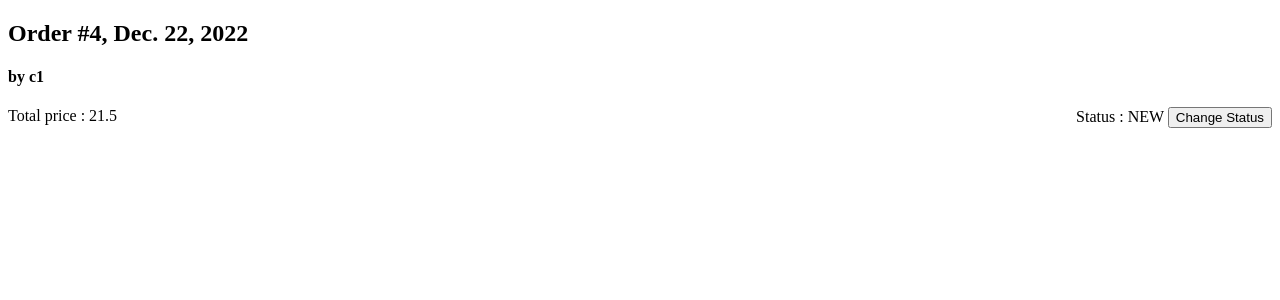
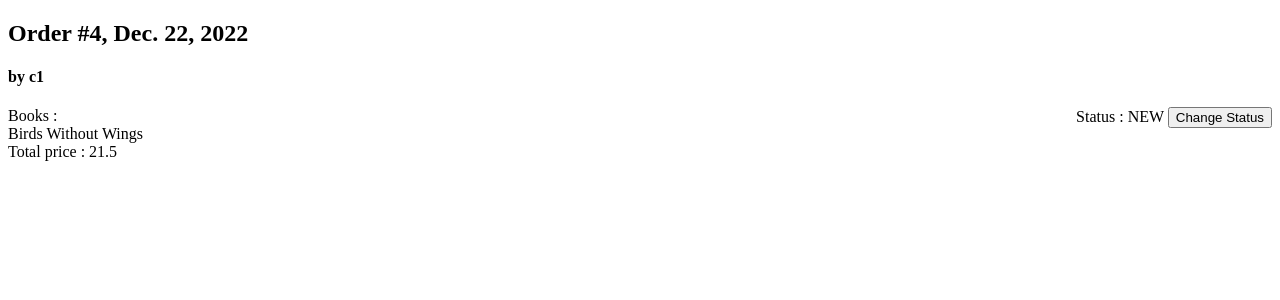
Before and after one commit to el-shes/django_bookshop, a Django app: page /orders/all/4/details in a window 1280 px wide. Shown: the top 300 px of the page. Run offline with Django 4.2, Linux system fonts and the light colour scheme; data comes from the database, SQL or seed files in the repository.

Commit message:
order detail page updated - added list of ordered books

```diff
--- a/orders/templates/orders/order_details.html
+++ b/orders/templates/orders/order_details.html
@@ -17,7 +17,13 @@
 
 <div style="display: block">
 
-        <!-- # TODO: display the name of books ordered -->
+    Books :
+    {% for book in customerorder.ordered_books.all %}
+        <div style="display: table-row">
+        {{ book }}
+        </div>
+    {% endfor %}
+
 
 </div>
 
--- a/orders/views.py
+++ b/orders/views.py
@@ -1,8 +1,7 @@
 from django.http import HttpResponseRedirect
-from django.shortcuts import render
 from django.db.models import Q
 from django.views.generic import ListView, DetailView, CreateView
-from .models import BookState
+from .models import BookState, Book
 
 from orders.models import CustomerOrder
 
```
